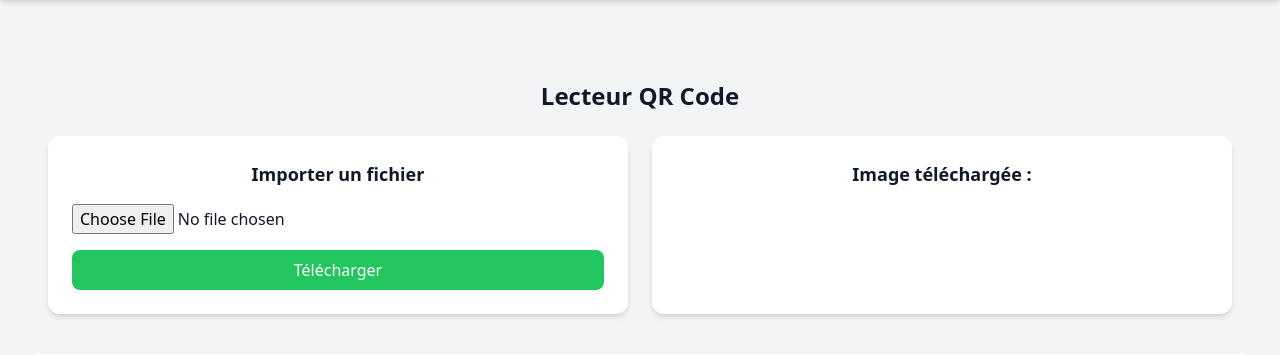
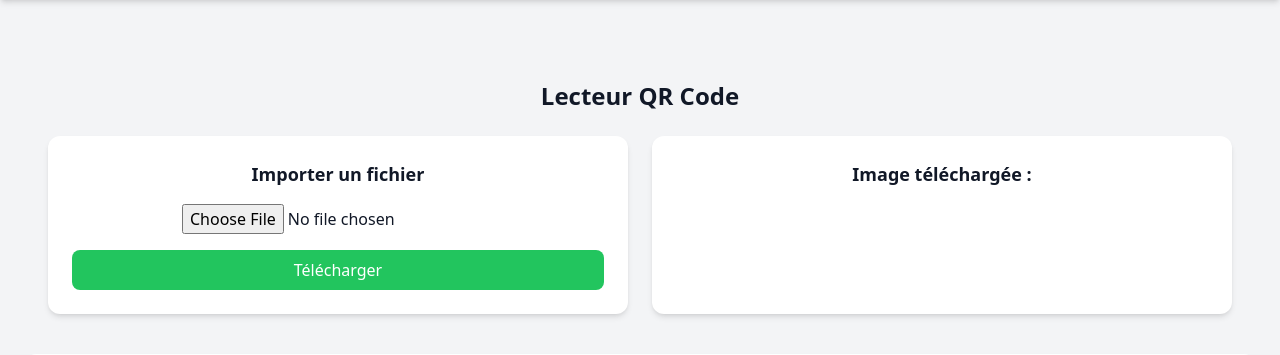
Before and after one commit to christopheschulz/qr_code, a Django app: page /qrreader in a window 1280 px wide. Shown: the part 58-413 px from the top of the page. Run offline with Django 5.2, Linux system fonts and the light colour scheme; some libraries are stand-ins or nearby versions.

```diff
--- a/src/QrCodeReader/templates/qr_reader.html
+++ b/src/QrCodeReader/templates/qr_reader.html
@@ -12,7 +12,7 @@
             <form method="POST" enctype="multipart/form-data" class="space-y-4">
                 {% csrf_token %}
                 <div class="space-y-2 w-full">
-                    <div class="w-full overflow-hidden">
+                    <div class="w-full text-center overflow-hidden">
                         {{ form.as_p }}
                     </div>
                 </div>
```
